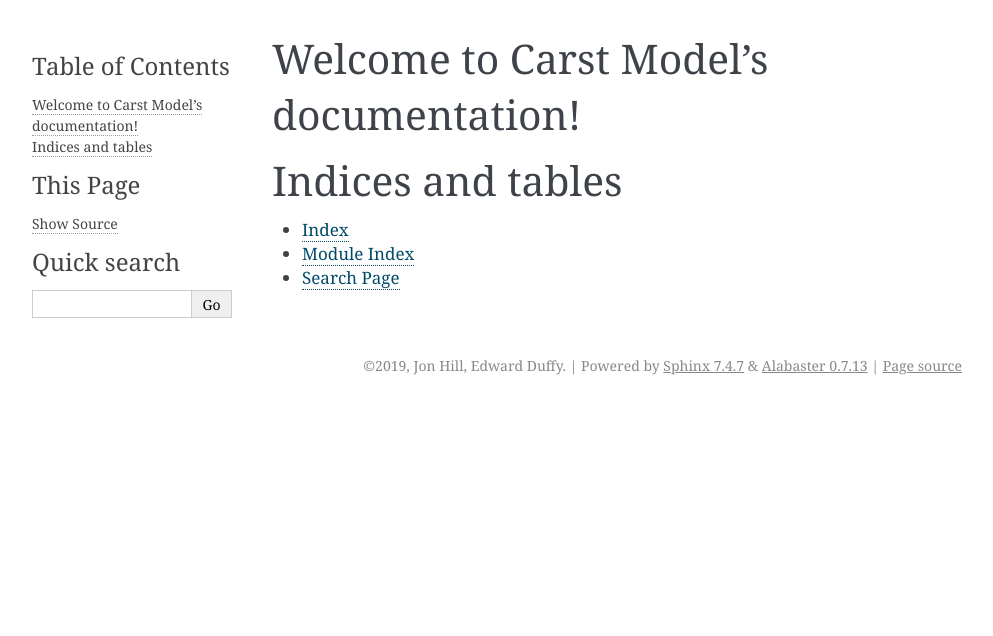
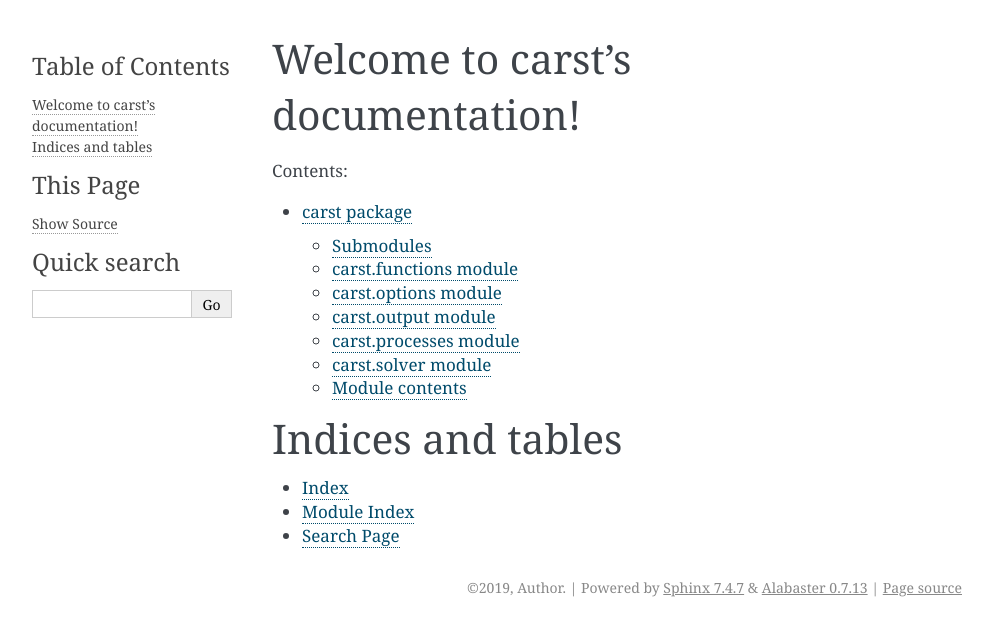
Before and after one commit to Carst-model/carst, a Sphinx documentation site: the page built from docs/index.rst, in a window 1280 px wide. Shown: the top 636 px of the page, without its empty margins (148-1141 px from the left). Built offline with Sphinx 7.4.7, drawn with Linux system fonts in a browser that asks for light colours.

Commit message:
Get documentation to a functional point

```diff
--- a/docs/conf.py
+++ b/docs/conf.py
@@ -10,16 +10,16 @@
 # add these directories to sys.path here. If the directory is relative to the
 # documentation root, use os.path.abspath to make it absolute, like shown here.
 #
-# import os
-# import sys
-# sys.path.insert(0, os.path.abspath('.'))
+import os
+import sys
+sys.path.insert(0, '/home/edward/source/carst')
 
 
 # -- Project information -----------------------------------------------------
 
-project = 'Carst Model'
-copyright = '2019, Jon Hill, Edward Duffy'
-author = 'Jon Hill, Edward Duffy'
+project = 'carst'
+copyright = '2019, Author'
+author = 'Author'
 
 
 # -- General configuration ---------------------------------------------------
@@ -28,10 +28,20 @@
 # extensions coming with Sphinx (named 'sphinx.ext.*') or your custom
 # ones.
 extensions = [
+    'sphinx.ext.autodoc',
+    'sphinx.ext.viewcode',
+    'sphinx.ext.todo',
 ]
 
 # Add any paths that contain templates here, relative to this directory.
 templates_path = ['_templates']
+
+# The language for content autogenerated by Sphinx. Refer to documentation
+# for a list of supported languages.
+#
+# This is also used if you do content translation via gettext catalogs.
+# Usually you set "language" from the command line for these cases.
+language = 'en'
 
 # List of patterns, relative to source directory, that match files and
 # directories to ignore when looking for source files.
@@ -50,3 +60,11 @@
 # relative to this directory. They are copied after the builtin static files,
 # so a file named "default.css" will overwrite the builtin "default.css".
 html_static_path = ['_static']
+
+
+# -- Extension configuration -------------------------------------------------
+
+# -- Options for todo extension ----------------------------------------------
+
+# If true, `todo` and `todoList` produce output, else they produce nothing.
+todo_include_todos = True
--- a/docs/index.rst
+++ b/docs/index.rst
@@ -1,15 +1,16 @@
-.. Carst Model documentation master file, created by
-   sphinx-quickstart on Mon Jul 22 15:21:49 2019.
+.. carst documentation master file, created by
+   sphinx-quickstart on Mon Jul 22 15:52:22 2019.
    You can adapt this file completely to your liking, but it should at least
    contain the root `toctree` directive.
 
-Welcome to Carst Model's documentation!
-=======================================
+Welcome to carst's documentation!
+=================================
 
 .. toctree::
-   :maxdepth: 2
+   :maxdepth: 4
    :caption: Contents:
 
+   carst
 
 
 Indices and tables
```
Also changed, not shown: docs/modules.rst (deleted, +0 -7 lines), 4 other files.
